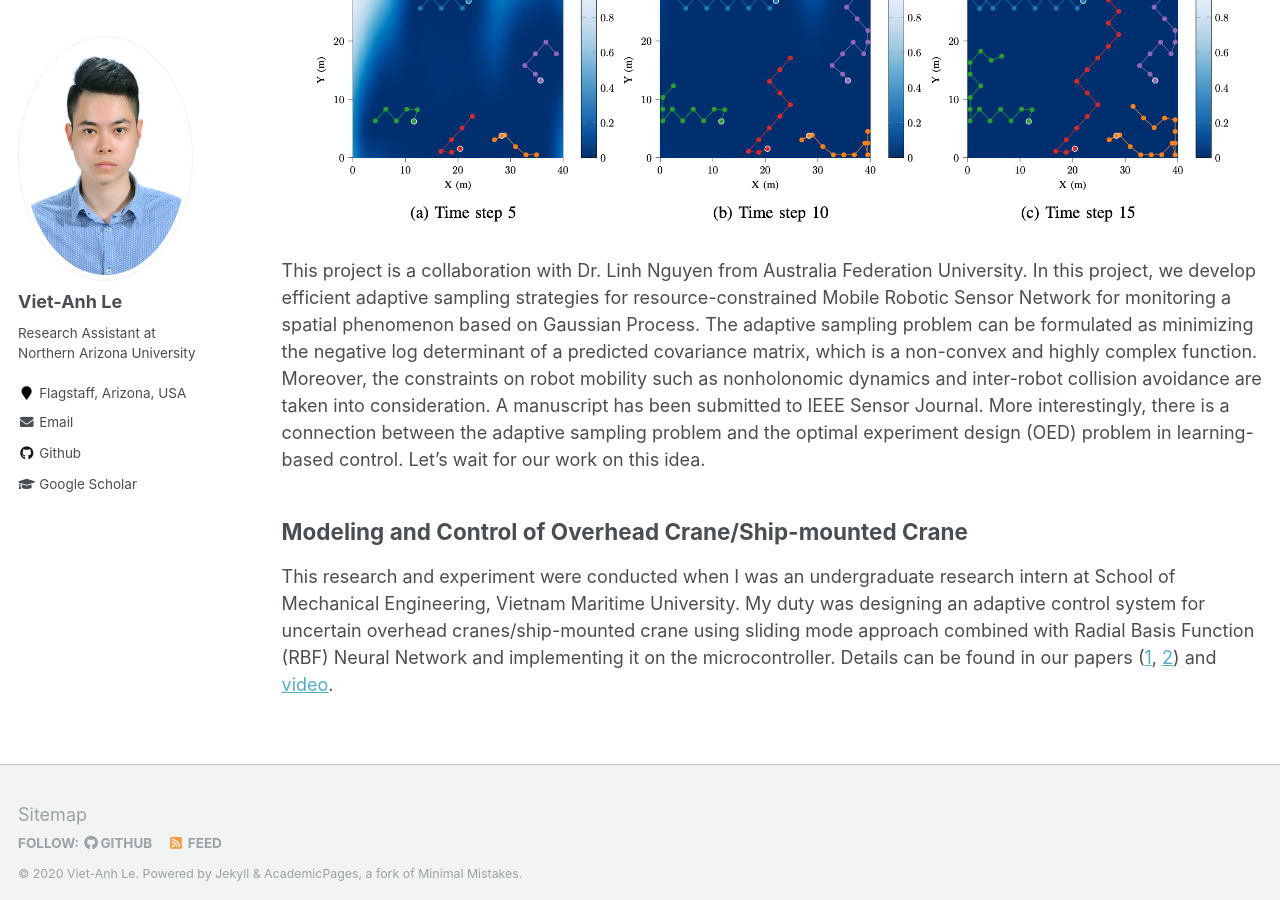
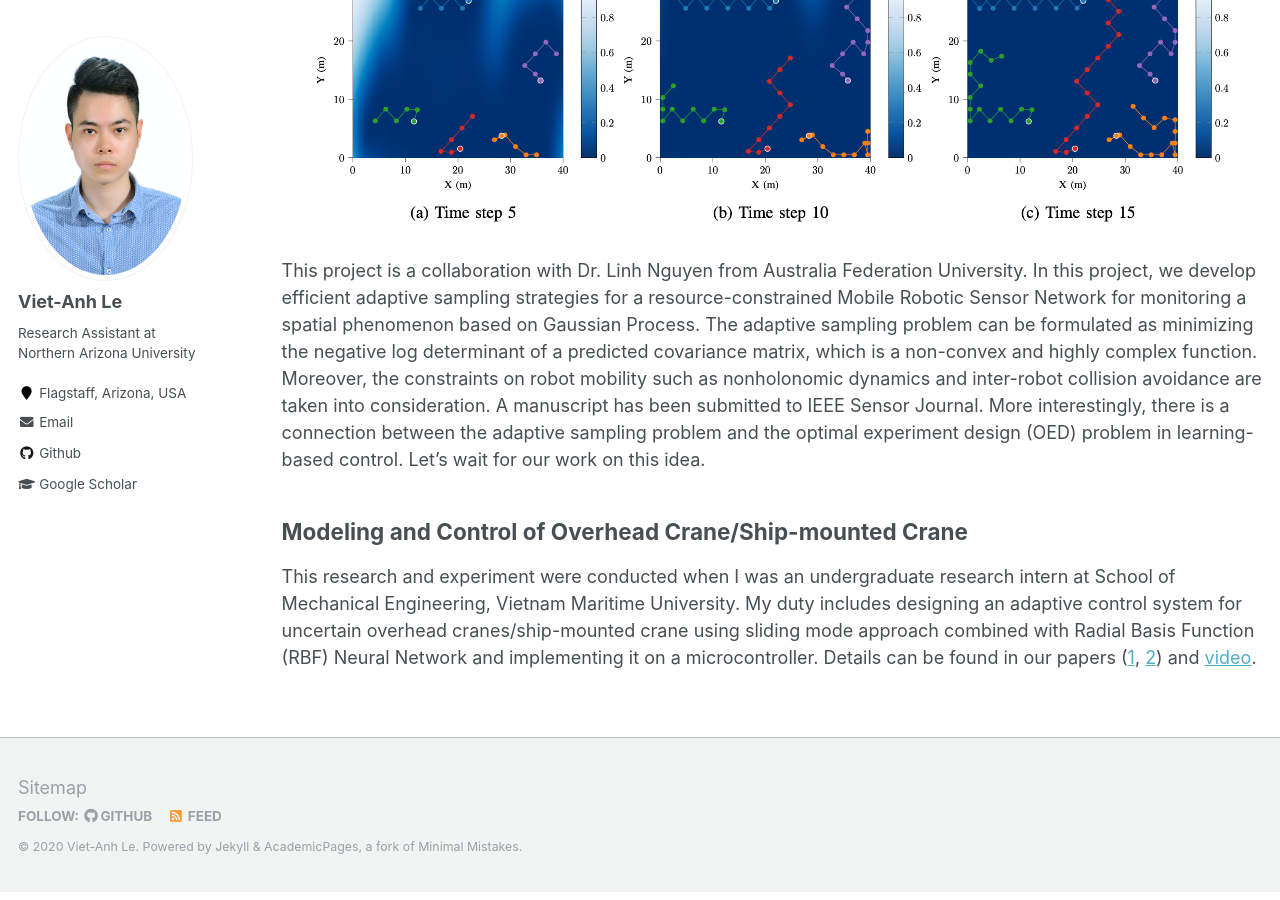
Before and after one commit to vietanhle0101/vietanhle0101.github.io, a Jekyll site: the page built from _pages/projects.md, in a window 1280 px wide and 900 px high, scrolled down 519 px. Built offline with Jekyll 4.4.1, drawn with Linux system fonts in a browser that asks for light colours.

Commit message:
edit projects

```diff
--- a/_pages/projects.md
+++ b/_pages/projects.md
@@ -13,8 +13,8 @@ This project aims to develop distributed algorithms for Learning based Distribut
 ## Adaptive Sampling for Mobile Robotic Sensor Networks
 ![](../images/mrsn.png)
 
-This project is a collaboration with Dr. Linh Nguyen from Australia Federation University. In this project, we develop efficient adaptive sampling strategies for resource-constrained Mobile Robotic Sensor Network for monitoring a spatial phenomenon based on Gaussian Process. The adaptive sampling problem can be formulated as minimizing the negative log determinant of a predicted covariance matrix, which is a non-convex and highly complex function. Moreover, the constraints on robot mobility such as nonholonomic dynamics and inter-robot collision avoidance are taken into consideration. A manuscript has been submitted to IEEE Sensor Journal. More interestingly, there is a connection between the adaptive sampling problem and the optimal experiment design (OED) problem in learning-based control. Let's wait for our work on this idea.
+This project is a collaboration with Dr. Linh Nguyen from Australia Federation University. In this project, we develop efficient adaptive sampling strategies for a resource-constrained Mobile Robotic Sensor Network for monitoring a spatial phenomenon based on Gaussian Process. The adaptive sampling problem can be formulated as minimizing the negative log determinant of a predicted covariance matrix, which is a non-convex and highly complex function. Moreover, the constraints on robot mobility such as nonholonomic dynamics and inter-robot collision avoidance are taken into consideration. A manuscript has been submitted to IEEE Sensor Journal. More interestingly, there is a connection between the adaptive sampling problem and the optimal experiment design (OED) problem in learning-based control. Let's wait for our work on this idea.
 
 ## Modeling and Control of Overhead Crane/Ship-mounted Crane
 
-This research and experiment were conducted when I was an undergraduate research intern at School of Mechanical Engineering, Vietnam Maritime University. My duty was designing an adaptive control system for uncertain overhead cranes/ship-mounted crane using sliding mode approach combined with Radial Basis Function (RBF) Neural Network and implementing it on the microcontroller. Details can be found in our papers ([1](https://www.sciencedirect.com/science/article/abs/pii/S0888327018302322), [2](https://link.springer.com/article/10.1007/s11633-019-1174-y)) and [video](https://www.youtube.com/watch?v=ZlF37IZh89Q).
+This research and experiment were conducted when I was an undergraduate research intern at School of Mechanical Engineering, Vietnam Maritime University. My duty includes designing an adaptive control system for uncertain overhead cranes/ship-mounted crane using sliding mode approach combined with Radial Basis Function (RBF) Neural Network and implementing it on a microcontroller. Details can be found in our papers ([1](https://www.sciencedirect.com/science/article/abs/pii/S0888327018302322), [2](https://link.springer.com/article/10.1007/s11633-019-1174-y)) and [video](https://www.youtube.com/watch?v=ZlF37IZh89Q).
```
